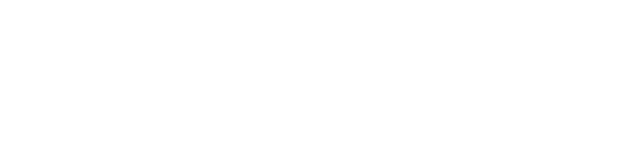
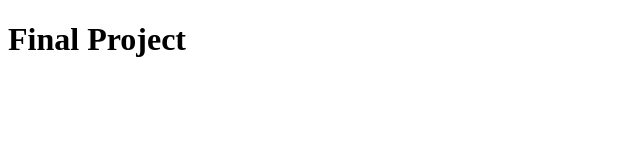
Before and after one commit to sass-squad/sass-squad.github.io, a plain HTML site: page index.html in a window 1280 px wide. Shown: the whole page, without its empty margins (0-640 px from the left). Drawn offline with Linux system fonts and the light colour scheme.

Commit message:
scss/main.css

```diff
--- a/index.html
+++ b/index.html
@@ -3,5 +3,8 @@
 <head>
   <meta charset="utf-8" />
   <title>Final Project</title>
+  <body>
+    <h1>Final Project</h1>
+    </body>
   </head>
 </html>
```
Also changed, not shown: scss/main.scss (added).
